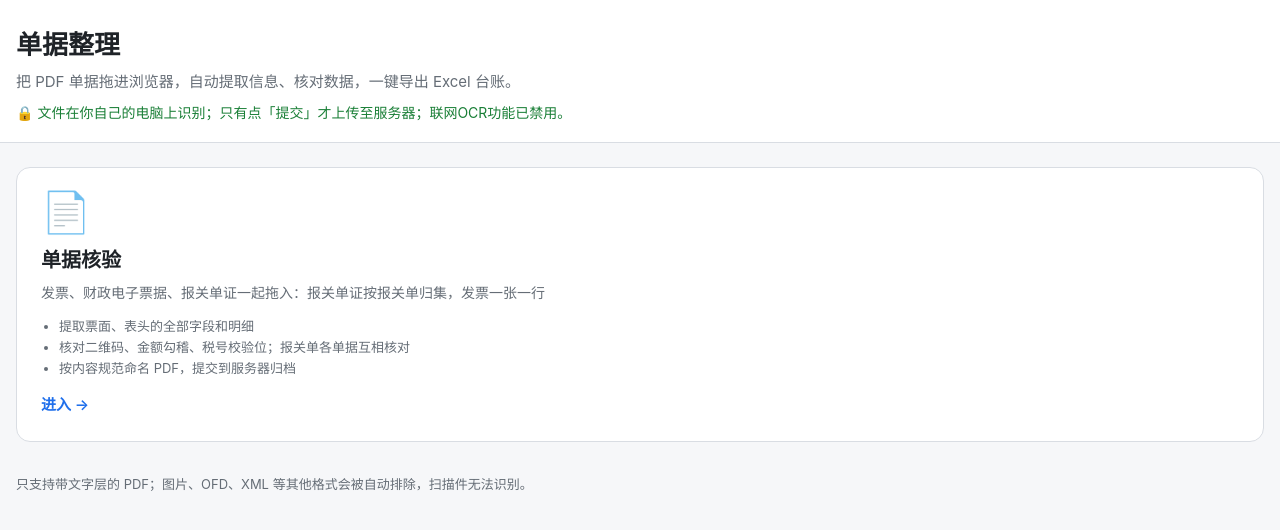
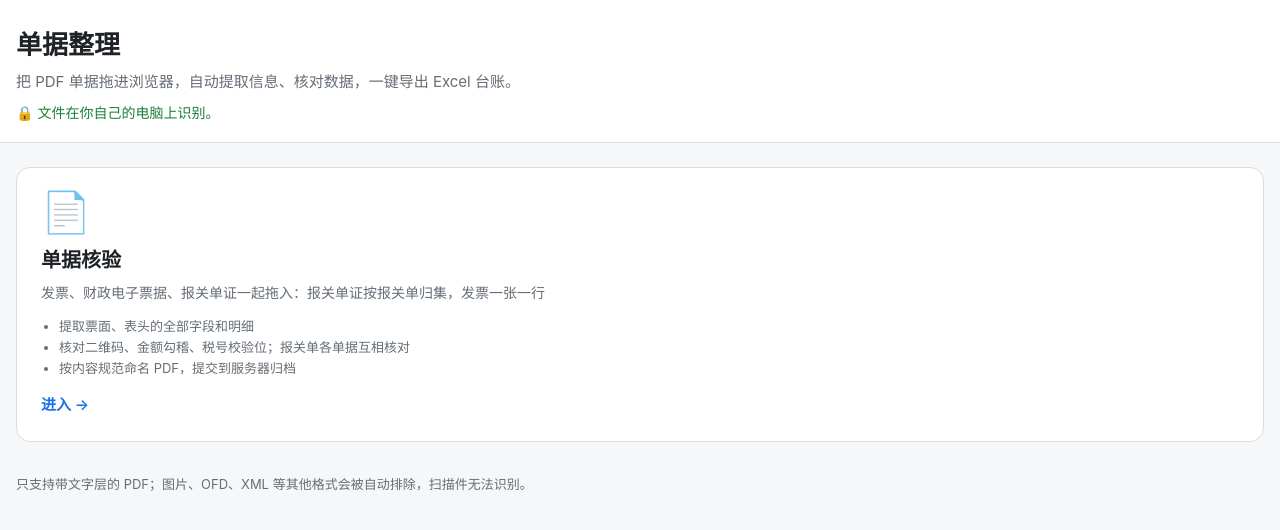
Before and after one commit to hzjppkk/DocuDuck, a website: page site/index.html in a window 1280 px wide. Drawn offline with Linux system fonts and the light colour scheme; no server answers.

Commit message:
1.0.0 正式版：首页隐私说明按服务器实际开启的功能显示；重写更新日志

```diff
--- a/site/index.html
+++ b/site/index.html
@@ -25,7 +25,7 @@
   <div class="wrap">
     <h1>单据整理</h1>
     <p class="sub">把 PDF 单据拖进浏览器，自动提取信息、核对数据，一键导出 Excel 台账。</p>
-    <p class="privacy">🔒 文件在你自己的电脑上识别；只有点「提交」才上传至服务器；<span id="ocr">联网OCR功能已禁用</span>。</p>
+    <p class="privacy" id="privacy">🔒 文件在你自己的电脑上识别。</p>
   </div>
 </header>
 
@@ -56,11 +56,15 @@
   <p>只支持带文字层的 PDF；图片、OFD、XML 等其他格式会被自动排除，扫描件无法识别。</p>
 </footer>
 <script type="module">
-  fetch("api/files", { cache: "no-store" })
-    .then((r) => (r.ok ? r.json() : null)).then((j) => { if (j && j.query) document.getElementById("query").hidden = false; }).catch(() => {});
-  // OCR 是否启用由 serve.py 启动时按 config.ini 的 [OCR] 判断
-  fetch("api/ocr", { cache: "no-store" })
-    .then((r) => (r.ok ? r.json() : null)).then((j) => { if (j && j.enabled) document.getElementById("ocr").textContent = "联网OCR功能已启用"; }).catch(() => {});
+  // 服务器（serve.py）开了哪些联网功能：提交（[存档]）、OCR（[OCR]）；在线版、纯本地模式问不到，都不显示
+  const get = (path) => fetch(path, { cache: "no-store" }).then((r) => (r.ok ? r.json() : {})).catch(() => ({}));
+  Promise.all([get("api/files"), get("api/ocr")]).then(([files, ocr]) => {
+    if (files.query) document.getElementById("query").hidden = false;
+    const notes = ["文件在你自己的电脑上识别"];
+    if (files.archive && files.writable) notes.push("只有点「提交」才上传至服务器");
+    if (ocr.enabled) notes.push("点「OCR」时该文件会发给联网 OCR 服务");
+    document.getElementById("privacy").textContent = `🔒 ${notes.join("；")}。`;
+  });
 </script>
 </body>
 </html>
```
Also changed, not shown: CHANGELOG.md, README.md.
